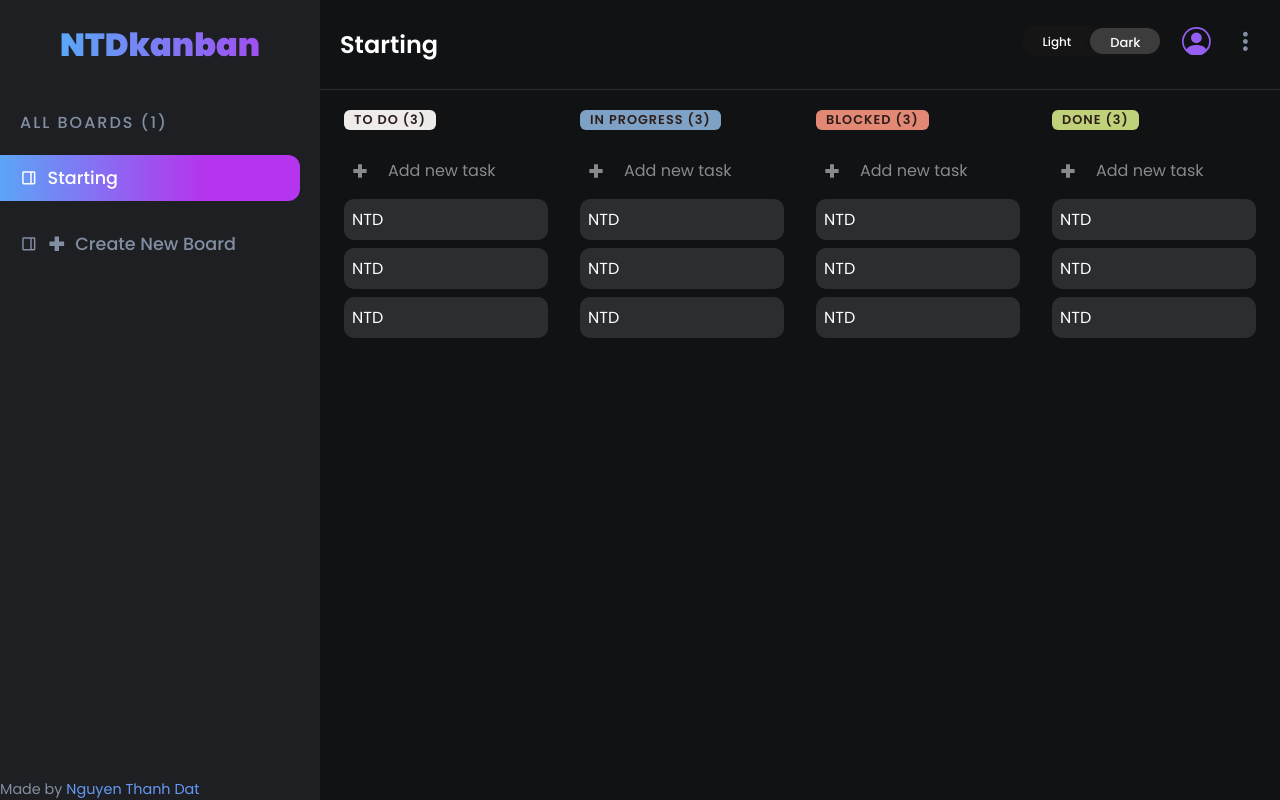
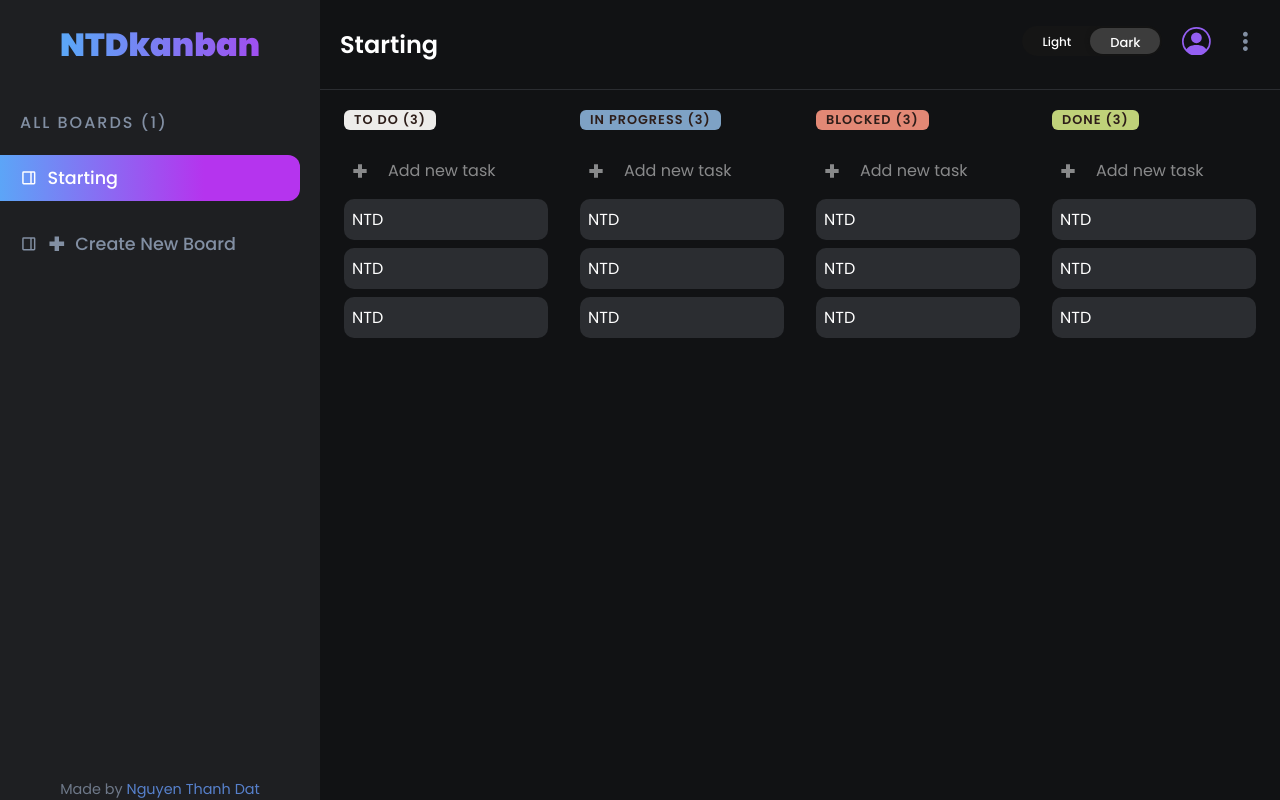
Before and after one commit to joi-lightyears/joikanban, a React (Vite) app in the folder project/: page / in a window 1280 px wide. Built offline with nearby package versions, Linux system fonts and the light colour scheme.

Commit message:
footer align

```diff
--- a/project/src/Style.scss
+++ b/project/src/Style.scss
@@ -238,6 +238,8 @@ p.by a{
         .footer{
             font-size: 0.9rem;
             color: #828fa3;
+            text-align: center;
+            opacity: 0.8;
             a{
                 color:  #6599f6;
                 text-decoration: none;
--- a/project/src/components/Sidebar.jsx
+++ b/project/src/components/Sidebar.jsx
@@ -48,7 +48,7 @@ function Sidebar({activeCollect, setActiveCollect, setSelectedBoardId, boards, o
         </div>
         {showModalAddBoard && <ModalAddBoard setSelectedBoardId={setSelectedBoardId} setActiveCollect={setActiveCollect} boards={boards} setShowModalAddBoard={setShowModalAddBoard}/>}
         <div className="footer">
-        Made by <a href="https://github.com/joi-lightyears" target="_blank" rel="noopener noreferrer">Nguyen Thanh Dat</a>
+            Made by <a href="https://github.com/joi-lightyears" target="_blank" rel="noopener noreferrer">Nguyen Thanh Dat</a>
         </div>
         </div>
 
```
